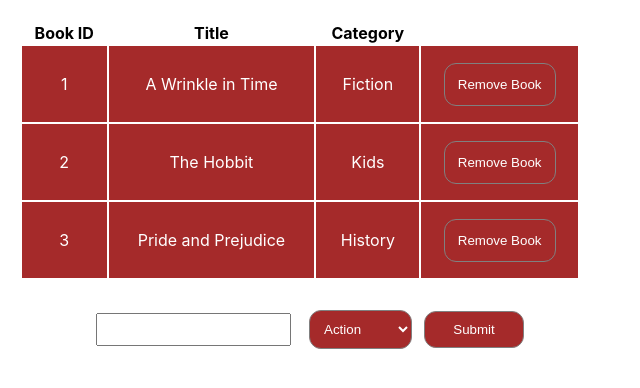
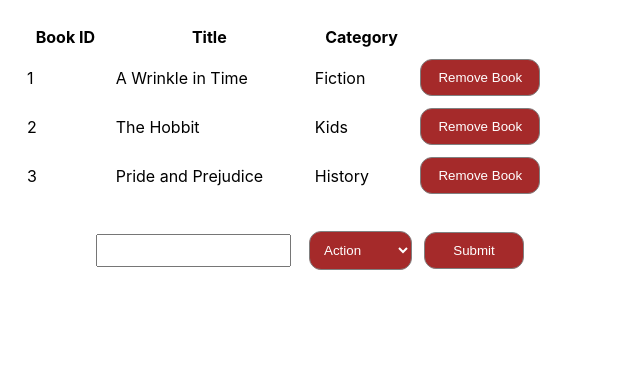
Before and after one commit to ampaire/BookStore, a React (Create React App) app: page / in a window 1280 px wide. Shown: the top 388 px of the page, without its empty margins (0-640 px from the left). Built offline with nearby package versions, Linux system fonts and the light colour scheme.

Commit message:
Remove css styles from logic files

```diff
--- a/src/components/Book.js
+++ b/src/components/Book.js
@@ -1,33 +1,18 @@
 import React from 'react';
 import PropTypes from 'prop-types';
-import styled from 'styled-components';
-
-const TR = styled.tr`
-background: Brown;
-color: white;
-text-align: center;
-width: 100%;
-`;
-const BUTTON = styled.button`
-  border: 1px solid gray;
-  border-radius: 12px;
-  padding: 13px;
-  outline:none;
-  cursor:pointer;
-`;
 
 export default function Books({ book, removeBook }) {
   return (
-    <TR key={book.id}>
-      <td>{book.id}</td>
-      <td>{book.title}</td>
-      <td>{book.category}</td>
-      <td>
-        <BUTTON type="submit" onClick={() => removeBook(book)}>
+    <tr claasName="erow" key={book.id}>
+      <td className="trow">{book.id}</td>
+      <td className="trow">{book.title}</td>
+      <td className="trow">{book.category}</td>
+      <td className="trow">
+        <button className="btn3" type="submit" onClick={() => removeBook(book)}>
           Remove Book
-        </BUTTON>
+        </button>
       </td>
-    </TR>
+    </tr>
   );
 }
 Books.propTypes = {
--- a/src/containers/BooksForm.js
+++ b/src/containers/BooksForm.js
@@ -1,32 +1,7 @@
 import React from 'react';
-import styled from 'styled-components';
 import { connect } from 'react-redux';
 import PropTypes from 'prop-types';
 import { createBook } from '../actions/index';
-
-const INPUT = styled.input`
-padding: 7px;
-margin-right: 3%;
-`;
-
-const SELECT = styled.select`
-padding: 10px;
-background: brown;
-color:white;
-border: 1px solid gray;
-border-radius: 12px;
-margin-right: 2%;
-outline: none;
-`;
-
-const BUTTON = styled.button`
-  border: 1px solid gray;
-  border-radius: 12px;
-  padding: 10px;
-  width: 100px;
-  outline:none;
-  cursor: pointer;
-`;
 
 const categories = [
   'Action',
@@ -84,13 +59,13 @@ class BooksForm extends React.Component {
     const { title, category } = this.state;
     return (
       <form onSubmit={this.handleSubmit} className="input-form">
-        <INPUT name="title" type="text" value={title} onChange={this.handleChange} />
-        <SELECT name="category" value={category} onChange={this.handleChange}>
+        <input name="title" type="text" value={title} onChange={this.handleChange} />
+        <select name="category" value={category} onChange={this.handleChange}>
           {categories.map(category => (
             <option key={category}>{category}</option>
           ))}
-        </SELECT>
-        <BUTTON type="submit"> Submit </BUTTON>
+        </select>
+        <button className="btn2" type="submit"> Submit </button>
       </form>
     );
   }
--- a/src/containers/BooksList.js
+++ b/src/containers/BooksList.js
@@ -1,28 +1,22 @@
 import React from 'react';
 import { connect } from 'react-redux';
 import PropTypes from 'prop-types';
-import styled from 'styled-components';
 import Book from '../components/Book';
 import { removeBook } from '../actions/index';
 
-const TABLE = styled.table`
-width: 600px
-height: 400px
-`;
-
 const BooksList = ({ state, removeBook }) => (
-  <TABLE className="table-one">
+  <table className="table-one">
     <thead>
       <tr>
-        <th>Book ID</th>
-        <th>Title</th>
-        <th>Category</th>
+        <th className="trow">Book ID</th>
+        <th className="trow">Title</th>
+        <th className="trow">Category</th>
       </tr>
     </thead>
     <tbody>
       {state.map(book => <Book key={Math.random() * 1000} book={book} removeBook={removeBook} />)}
     </tbody>
-  </TABLE>
+  </table>
 );
 BooksList.propTypes = {
   state: PropTypes.instanceOf(Array).isRequired,
--- a/src/index.css
+++ b/src/index.css
@@ -28,7 +28,7 @@ code {
 
 .table-one {
   width: 600px;
-  height: 300px;
+  height: auto;
   padding: 20px;
 }
 
@@ -44,3 +44,47 @@ button {
   color: white;
   padding: 5px;
 }
+
+select {
+  padding: 10px;
+  background: brown;
+  color:white;
+  border: 1px solid gray;
+  border-radius: 12px;
+  margin-right: 2%;
+  outline: none;
+}
+
+.btn2 {
+  border: 1px solid gray;
+  border-radius: 12px;
+  padding: 10px;
+  width: 100px;
+  outline:none;
+  cursor: pointer;
+}
+
+.btn3 {
+  border: 1px solid gray;
+  border-radius: 12px;
+  padding: 10px;
+  width: 120px;
+  outline:none;
+  cursor: pointer;
+}
+
+input {
+  padding: 7px;
+  margin-right: 3%;
+}
+
+.trow {
+  padding: 5px;
+}
+
+.erow {
+  background: Brown;
+  color: white;
+  text-align: center;
+  width: 100%;
+}
```
